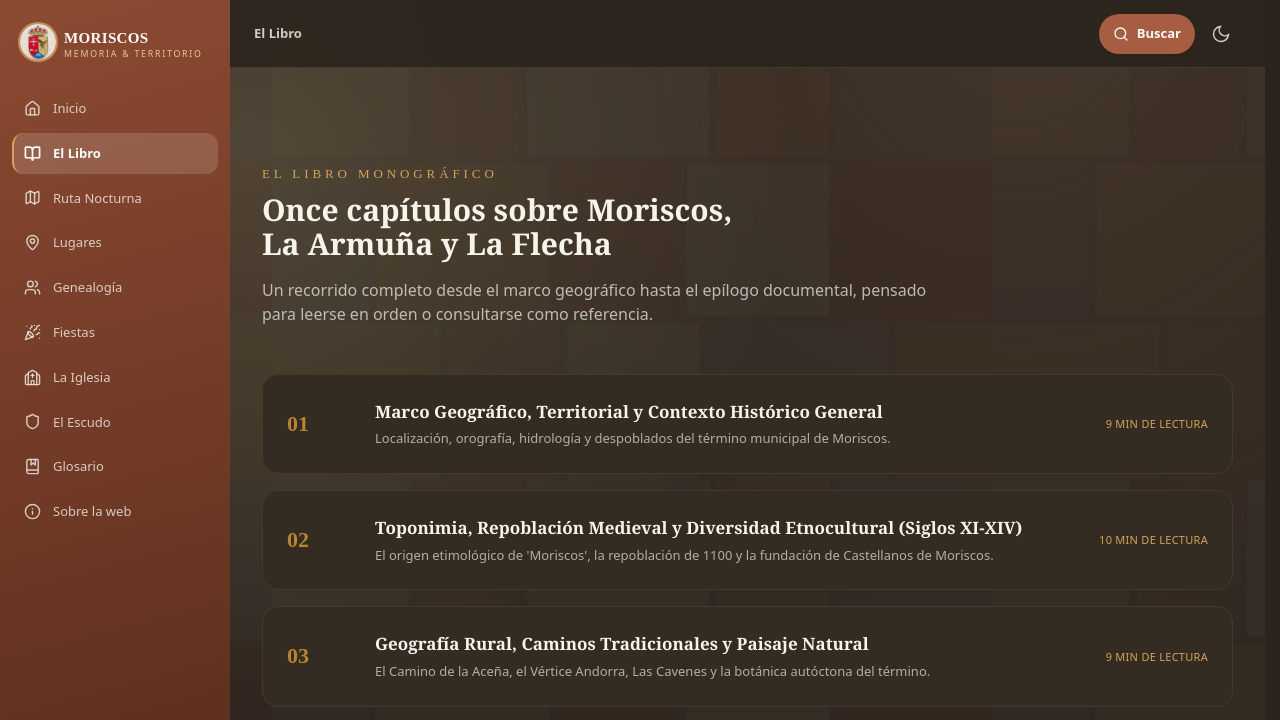
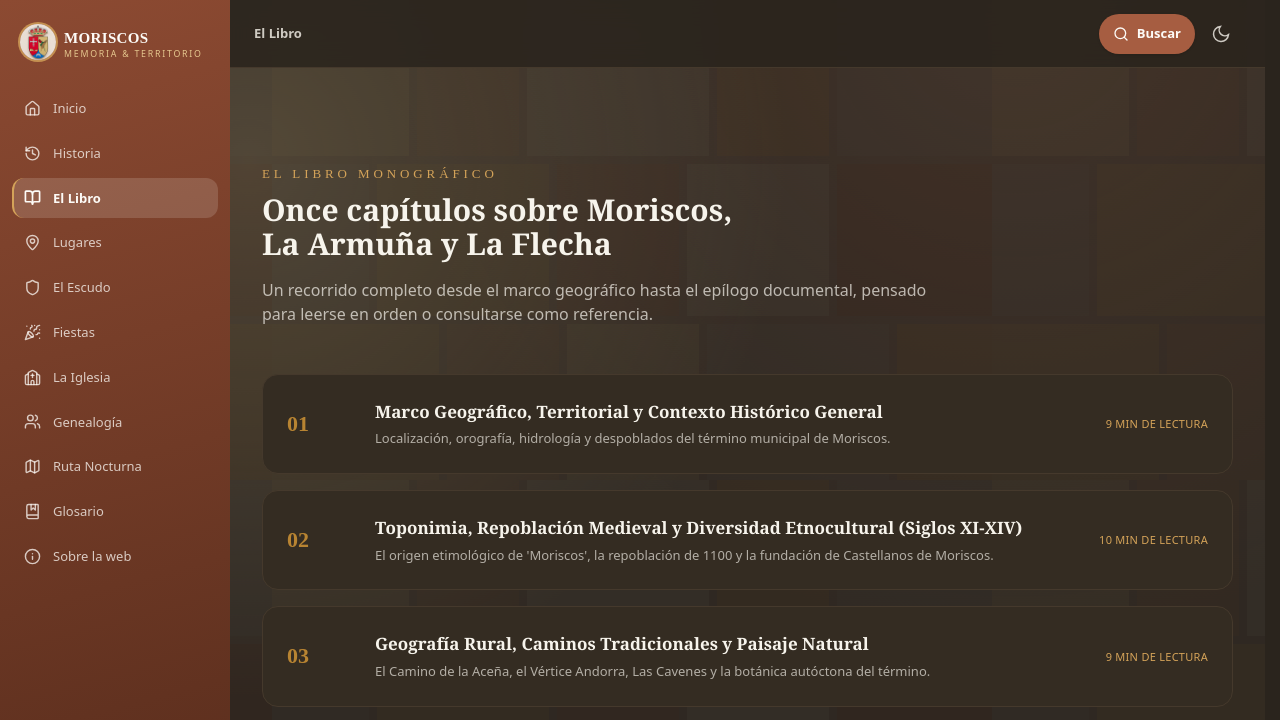
Before and after one commit to mmonge7/Cercadillo, an Astro site: page /moriscos-wiki/libro in a window 1280 px wide. Shown: the top 720 px of the page. Built offline with nearby package versions, Linux system fonts and the light colour scheme; Astro itself is replaced by a stand-in of ours.

Commit message:
content: añadir Historia del pueblo (eje cronológico) y reordenar el menú por importancia

```diff
--- a/src/components/MobileDrawer.astro
+++ b/src/components/MobileDrawer.astro
@@ -1,5 +1,5 @@
 ---
-import { Home, BookOpen, Map, Users, BookMarked, Info, PartyPopper, Church, Shield, MapPin, X } from 'lucide-react';
+import { Home, BookOpen, Map, Users, BookMarked, Info, PartyPopper, Church, Shield, MapPin, History, X } from 'lucide-react';
 import { navLinks } from '../data/site';
 import { isActiveHref } from '../utils/nav';
 
@@ -8,6 +8,7 @@ const base = import.meta.env.BASE_URL;
 
 const icons: Record<string, typeof Home> = {
   '/': Home,
+  '/historia': History,
   '/libro': BookOpen,
   '/ruta-nocturna': Map,
   '/lugares': MapPin,
--- a/src/components/Sidebar.astro
+++ b/src/components/Sidebar.astro
@@ -1,5 +1,5 @@
 ---
-import { Home, BookOpen, Map, Users, BookMarked, Info, PartyPopper, Church, Shield, MapPin } from 'lucide-react';
+import { Home, BookOpen, Map, Users, BookMarked, Info, PartyPopper, Church, Shield, MapPin, History } from 'lucide-react';
 import { navLinks } from '../data/site';
 import { isActiveHref } from '../utils/nav';
 
@@ -8,6 +8,7 @@ const base = import.meta.env.BASE_URL;
 
 const icons: Record<string, typeof Home> = {
   '/': Home,
+  '/historia': History,
   '/libro': BookOpen,
   '/ruta-nocturna': Map,
   '/lugares': MapPin,
--- a/src/data/site.ts
+++ b/src/data/site.ts
@@ -45,13 +45,14 @@ export const hitos = [
 
 export const navLinks = [
   { label: 'Inicio', href: '/' },
+  { label: 'Historia', href: '/historia' },
   { label: 'El Libro', href: '/libro' },
-  { label: 'Ruta Nocturna', href: '/ruta-nocturna' },
   { label: 'Lugares', href: '/lugares' },
-  { label: 'Genealogía', href: '/genealogia' },
+  { label: 'El Escudo', href: '/escudo' },
   { label: 'Fiestas', href: '/fiestas' },
   { label: 'La Iglesia', href: '/iglesia' },
-  { label: 'El Escudo', href: '/escudo' },
+  { label: 'Genealogía', href: '/genealogia' },
+  { label: 'Ruta Nocturna', href: '/ruta-nocturna' },
   { label: 'Glosario', href: '/glosario' },
   { label: 'Sobre la web', href: '/sobre-la-web' },
 ];
--- /dev/null
+++ b/src/pages/historia.astro
@@ -0,0 +1,184 @@
+---
+import BaseLayout from '../layouts/BaseLayout.astro';
+
+const base = import.meta.env.BASE_URL;
+
+const eras = [
+  {
+    title: 'Edad Media (siglos XI–XV)',
+    events: [
+      {
+        year: 'h. 1100',
+        text: 'Repoblación cristiana de la zona bajo Alfonso VI, con el conde Raimundo de Borgoña y el obispo Jerónimo de Perigord al frente.',
+        href: `${base}libro/02-toponimia-repoblacion`,
+      },
+      {
+        year: '1164',
+        text: 'Primera mención documental de Moriscos: la «collationam Sancti Christofori de Morisco», con 56 vecinos y parroquia de San Pedro.',
+        href: `${base}iglesia`,
+      },
+      {
+        year: '1265',
+        text: 'La parroquia figura en el Libro de todos los préstamos de la Catedral de Salamanca, bajo «MORISCO de Valdevilloria».',
+        href: `${base}iglesia`,
+      },
+      {
+        year: '1451',
+        text: 'Fundación de la Granja Agustina de La Flecha Baja, con su aceña hidráulica y oratorio renacentista.',
+        href: `${base}ruta-nocturna#oratorio-flecha`,
+      },
+    ],
+  },
+  {
+    title: 'Edad Moderna (siglos XVI–XVIII)',
+    events: [
+      {
+        year: 'S. XVI',
+        text: 'Gran reforma y ampliación de la Iglesia de San Pedro Apóstol, que le da la fisonomía que conserva hoy.',
+        href: `${base}iglesia`,
+      },
+      {
+        year: 'S. XVI',
+        text: 'Fray Luis de León se retira al soto de La Flecha tras su encarcelamiento inquisitorial.',
+        href: `${base}ruta-nocturna#oratorio-flecha`,
+      },
+      {
+        year: 'S. XVI–XVIII',
+        text: 'Los despoblados medievales de El Hoyo y La Cruz son absorbidos por el término de Moriscos.',
+        href: `${base}libro/05-despoblado-ribas-flecha`,
+      },
+      {
+        year: '1609',
+        text: 'Decretos de expulsión de los moriscos: el topónimo del pueblo ya existía siglos antes, sin relación con la expulsión.',
+        href: `${base}escudo`,
+      },
+      {
+        year: '1752',
+        text: 'El Catastro del Marqués de la Ensenada detalla las propiedades, rentas y cargas eclesiásticas del municipio.',
+        href: `${base}iglesia`,
+      },
+      {
+        year: '1835',
+        text: 'La Desamortización de Mendizábal saca la Granja Agustina de La Flecha a manos privadas.',
+        href: `${base}ruta-nocturna#oratorio-flecha`,
+      },
+    ],
+  },
+  {
+    title: 'Siglo XIX',
+    events: [
+      {
+        year: '1812',
+        text: 'Batalla de El Parapeto y el Teso de la Cabaña, antesala de la Batalla de los Arapiles, en plena Guerra de la Independencia.',
+        href: `${base}ruta-nocturna#el-parapeto`,
+      },
+      {
+        year: '1845–1850',
+        text: 'Pascual Madoz describe el pueblo (unas 40 casas) en su Diccionario geográfico-estadístico-histórico.',
+      },
+      {
+        year: '1877',
+        text: 'Inauguración de la línea de ferrocarril Medina-Salamanca, con estación propia en Moriscos.',
+        href: `${base}libro/08-evolucion-infraestructural`,
+      },
+      {
+        year: '1902 / 1904',
+        text: 'Miguel de Unamuno visita y escribe sobre el soto de La Flecha en Paisajes y en la Oda a Salamanca.',
+        href: `${base}ruta-nocturna#oratorio-flecha`,
+      },
+    ],
+  },
+  {
+    title: 'Siglo XX',
+    events: [
+      {
+        year: '1941',
+        text: 'El suceso de la «horca de Marino», episodio de crónica negra y memoria civil de la posguerra.',
+        href: `${base}libro/07-sucesos-cronica-negra`,
+      },
+      {
+        year: 'Años 60–70',
+        text: 'La mecanización agrícola acaba con la tracción animal, la charca-abrevadero y las Eras de trilla tradicionales.',
+        href: `${base}lugares`,
+      },
+      {
+        year: 'Años 70',
+        text: 'Una piscifactoría y un chalet inconcluso dañan gravemente la Granja Agustina de La Flecha.',
+        href: `${base}ruta-nocturna#oratorio-flecha`,
+      },
+      {
+        year: '1988',
+        text: 'Las Fiestas Patronales de la Virgen de la Peregrina se trasladan definitivamente del Domingo de Pentecostés al verano.',
+        href: `${base}fiestas`,
+      },
+      {
+        year: '1995',
+        text: 'Comienza el archivo gráfico continuo (fotografías y vídeos) de las fiestas del pueblo.',
+        href: `${base}fiestas`,
+      },
+    ],
+  },
+  {
+    title: 'Siglo XXI',
+    events: [
+      {
+        year: '2011',
+        text: 'La Granja Agustina de La Flecha entra en la Lista Roja del Patrimonio de Hispania Nostra.',
+        href: `${base}ruta-nocturna#oratorio-flecha`,
+      },
+      {
+        year: '2016',
+        text: 'Restauración científica del lienzo barroco de la Virgen Peregrina, patrona del pueblo.',
+        href: `${base}iglesia`,
+      },
+      {
+        year: 'Actualidad',
+        text: 'Moriscos se integra en el área metropolitana de Salamanca, mientras preserva su memoria a través del portal Morisqueños y esta wiki.',
+        href: `${base}sobre-la-web`,
+      },
+    ],
+  },
+];
+---
+
+<BaseLayout
+  title="Historia del pueblo"
+  description="Eje cronológico de la historia de Moriscos, desde la repoblación medieval del siglo XI hasta la actualidad."
+>
+  <section class="container-editorial py-14 sm:py-20">
+    <p class="kicker">Eje cronológico</p>
+    <h1 class="mt-2 max-w-2xl text-balance font-serif text-4xl font-bold text-tinta dark:text-pergamino-muted sm:text-5xl">
+      Historia del pueblo
+    </h1>
+    <p class="mt-4 max-w-2xl text-tinta/70 dark:text-pergamino-muted/70">
+      Casi mil años de historia de Moriscos resumidos en una línea de tiempo. Para el relato completo, con todo el
+      detalle documental, consulta <a class="font-semibold text-soto hover:underline dark:text-piedra-300" href={`${base}libro`}>El Libro</a>.
+    </p>
+
+    <div class="mt-12 space-y-12">
+      {eras.map((era) => (
+        <div>
+          <h2 class="font-serif text-2xl font-semibold text-armuna-dark dark:text-piedra-200">{era.title}</h2>
+          <ol class="mt-6 max-w-3xl space-y-5 border-l-2 border-piedra-300 pl-6 dark:border-piedra-500">
+            {era.events.map((e) => {
+              const Tag = e.href ? 'a' : 'div';
+              return (
+                <li>
+                  <Tag
+                    {...(e.href ? { href: e.href } : {})}
+                    class={e.href ? 'group block' : 'block'}
+                  >
+                    <span class="font-display text-sm font-bold text-armuna dark:text-piedra-300">{e.year}</span>
+                    <p class={`mt-1 text-sm leading-relaxed text-tinta/75 dark:text-pergamino-muted/75 ${e.href ? 'group-hover:text-armuna-dark dark:group-hover:text-piedra-200' : ''}`}>
+                      {e.text}
+                    </p>
+                  </Tag>
+                </li>
+              );
+            })}
+          </ol>
+        </div>
+      ))}
+    </div>
+  </section>
+</BaseLayout>
--- a/src/pages/index.astro
+++ b/src/pages/index.astro
@@ -1,22 +1,22 @@
 ---
 import BaseLayout from '../layouts/BaseLayout.astro';
 import CounterGrid from '../components/CounterGrid.astro';
-import { BookOpen, Map, Users, BookMarked, Info, PartyPopper, Church, Shield, MapPin } from 'lucide-react';
+import { BookOpen, Map, Users, BookMarked, Info, PartyPopper, Church, Shield, MapPin, History } from 'lucide-react';
 
 const base = import.meta.env.BASE_URL;
 
 const sections = [
   {
+    href: 'historia',
+    icon: History,
+    title: 'Historia',
+    description: 'Eje cronológico del pueblo, de la repoblación medieval del siglo XI a la actualidad.',
+  },
+  {
     href: 'libro',
     icon: BookOpen,
     title: 'El Libro',
     description: 'Once capítulos que recorren la geografía, la toponimia, la economía y los sucesos de Moriscos.',
-  },
-  {
-    href: 'ruta-nocturna',
-    icon: Map,
-    title: 'Ruta Nocturna',
-    description: 'Mapa interactivo con los ocho hitos del camino de 7,7 km hasta el soto de La Flecha.',
   },
   {
     href: 'lugares',
@@ -25,10 +25,10 @@ const sections = [
     description: 'Localizaciones emblemáticas, parajes naturales y lugares desaparecidos del término municipal.',
   },
   {
-    href: 'genealogia',
-    icon: Users,
-    title: 'Genealogía',
-    description: 'El Bosque Genealógico y los paisanos ilustres del pueblo, con registros desde 1645.',
+    href: 'escudo',
+    icon: Shield,
+    title: 'El Escudo',
+    description: 'El significado de cada elemento del escudo heráldico oficial de Moriscos.',
   },
   {
     href: 'fiestas',
@@ -43,10 +43,16 @@ const sections = [
     description: 'Historia, arquitectura y tesoros artísticos de la Iglesia de San Pedro Apóstol.',
   },
   {
-    href: 'escudo',
-    icon: Shield,
-    title: 'El Escudo',
-    description: 'El significado de cada elemento del escudo heráldico oficial de Moriscos.',
+    href: 'genealogia',
+    icon: Users,
+    title: 'Genealogía',
+    description: 'El Bosque Genealógico y los paisanos ilustres del pueblo, con registros desde 1645.',
+  },
+  {
+    href: 'ruta-nocturna',
+    icon: Map,
+    title: 'Ruta Nocturna',
+    description: 'Mapa interactivo con los ocho hitos del camino de 7,7 km hasta el soto de La Flecha.',
   },
   {
     href: 'glosario',
--- a/src/pages/search-index.json.ts
+++ b/src/pages/search-index.json.ts
@@ -62,6 +62,15 @@ export const GET: APIRoute = async () => {
       badge: `Ruta Nocturna · km ${r.distanceKm}`,
     })),
     // Páginas estáticas del sitio, para que la búsqueda también las encuentre.
+    {
+      id: 'page-historia',
+      title: 'Historia del pueblo',
+      excerpt: 'Eje cronológico de la historia de Moriscos, desde la repoblación medieval del siglo XI hasta la actualidad.',
+      content:
+        'repoblación 1164 1265 granja agustina 1609 catastro ensenada 1835 desamortización 1812 batalla arapiles madoz 1877 ferrocarril unamuno 1941 horca de marino mecanización 1988 fiestas 1995 archivo 2011 hispania nostra 2016 restauración lienzo virgen peregrina línea del tiempo cronología',
+      href: '/historia',
+      badge: 'Página',
+    },
     {
       id: 'page-lugares',
       title: 'Lugares de Moriscos',
```
